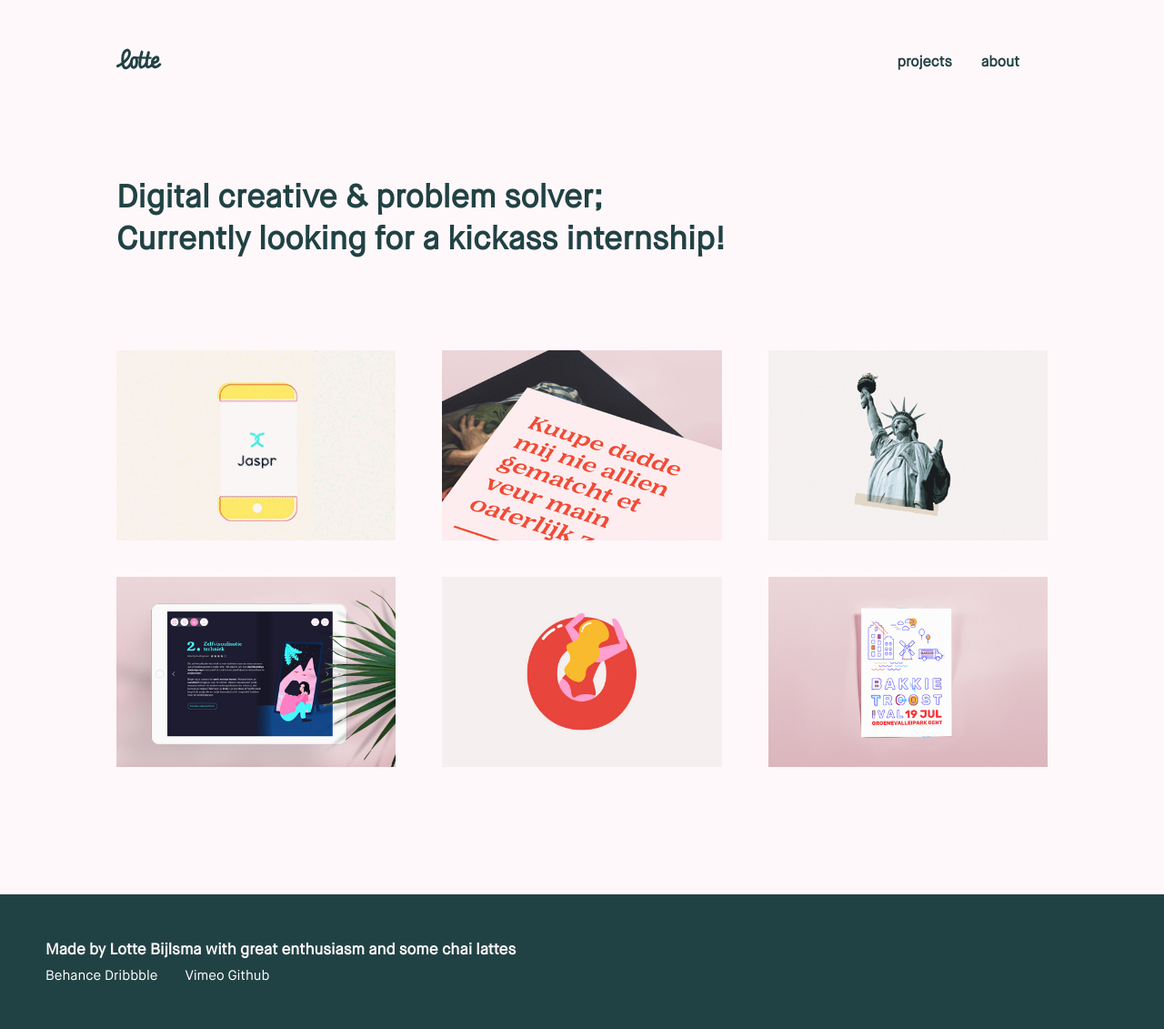
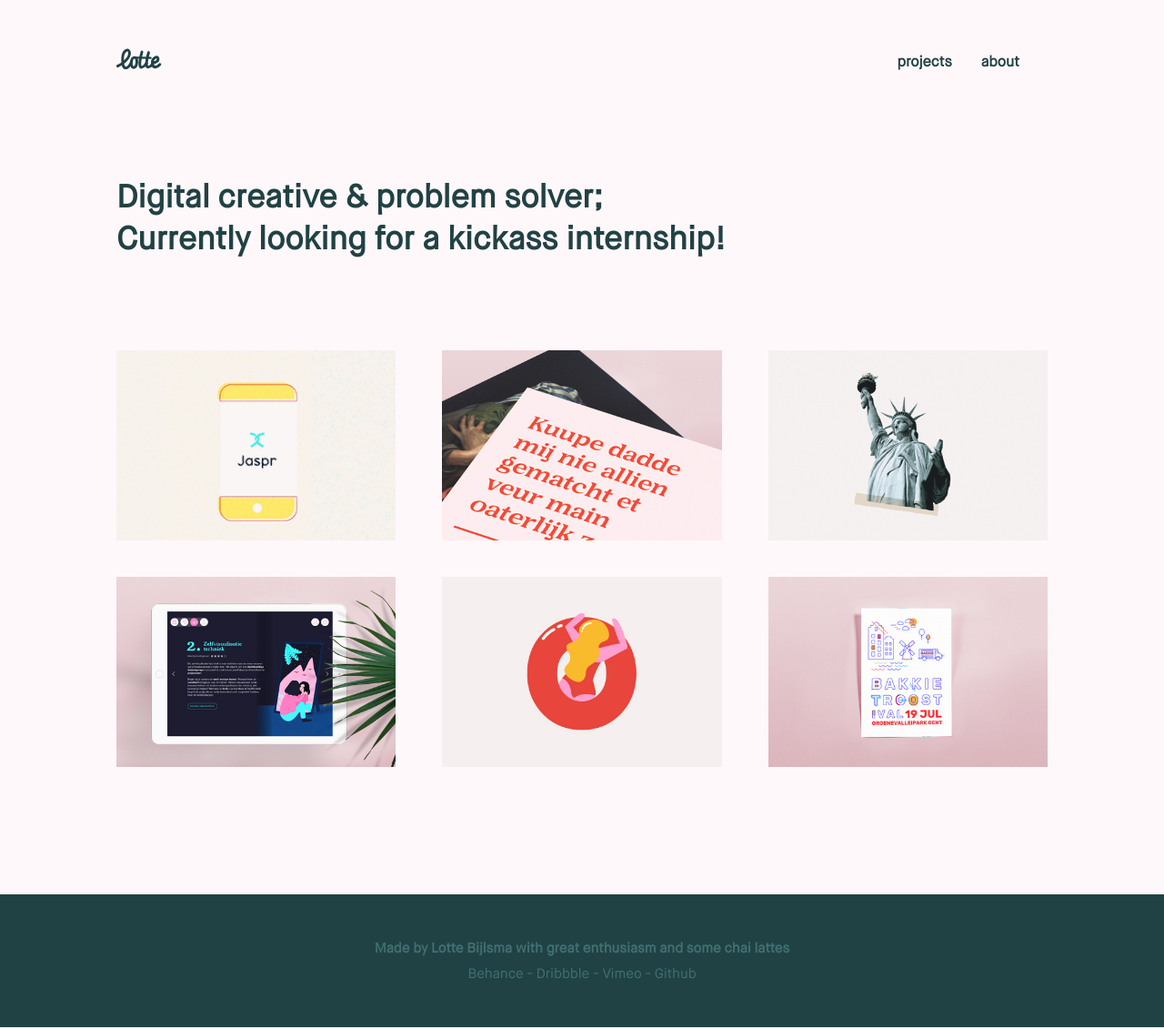
Before and after one commit to lottebijlsma/portfolio2017, a Jekyll site: the page built from index.html, in a window 1280 px wide. Shown: the whole page at 91% size. Built offline with Jekyll 4.4.1, drawn with Linux system fonts in a browser that asks for light colours.

Commit message:
:lipstick: fixed footer hooray

```diff
--- a/_includes/footer.html
+++ b/_includes/footer.html
@@ -1,85 +1,25 @@
 <footer class="footer">
-  <div class="footer-copyright footer-section text-container">
-    <h1 class="foot-txt">Made by Lotte Bijlsma with great enthusiasm and some chai lattes
-    </h1>
+  <div class="footer-section">
+    <h1 class="foot-txt">Made by Lotte Bijlsma with great enthusiasm and some chai lattes</h1>
   </div>
-  <div class="footer-section social-section">
-    <div class="socials">
+  <div class="footer-section">
     {% if site.site_theme.behance %}
       <a href="https://be.net/{{ site.site_theme.behance }}" target="_blank">
-          Behance
+        Behance -
       </a>
     {% endif %}
     {% if site.site_theme.dribble %}
       <a href="https://dribbble.com/{{ site.site_theme.dribble }}" target="_blank">
-          Dribbble
+        Dribbble -
       </a>
     {% endif %}
-    </div>
-    <div class="socials">
     {% if site.site_theme.vimeo %}
       <a href="https://vimeo.com/{{ site.site_theme.vimeo }}" target="_blank">
-          Vimeo
+        Vimeo -
       </a>
     {% endif %}
     <a href="https://github.com/lottebijlsma" target="_blank">
       Github
     </a>
   </div>
-  </div>
-  <!-- <div class="footer-social footer-section">
-    <h1 class="footer-title">Find me here</h1>
-    <div class="social-section">
-      <div class="socials">
-        {% if site.site_theme.behance %}
-          <a href="https://be.net/{{ site.site_theme.behance }}" target="_blank">
-            <p>Behance</p>
-          </a>
-        {% endif %}
-        {% if site.site_theme.dribble %}
-          <a href="https://dribbble.com/{{ site.site_theme.dribble }}" target="_blank">
-            <p>Dribbble</p>
-          </a>
-        {% endif %}
-        {% if site.site_theme.instagram %}
-          <a href="https://instagram.com/{{ site.site_theme.instagram }}" target="_blank">
-            <p>Instagram</p>
-          </a>
-        {% endif %}
-      </div>
-      <div class="socials">
-        {% if site.site_theme.vimeo %}
-          <a href="https://vimeo.com/{{ site.site_theme.vimeo }}" target="_blank">
-            <p>Vimeo</p>
-          </a>
-        {% endif %}
-        {% if site.site_theme.twitter %}
-          <a href="https://twitter.com/{{ site.site_theme.twitter }}" target="_blank">
-            <p>Twitter</p>
-          </a>
-        {% endif %}
-        <a href="https://github.com/lottebijlsma" target="_blank">
-          <p>Github</p>
-        </a>
-      </div>
-      <div class="socials">
-        <a href="https://pinterest.com/lottebijlsma199" target="_blank">
-          <p>Pinterest</p>
-        </a>
-        <a href="mailto:bijlsmalotte@gmail.com">
-          <p>E-mail</p>
-        </a>
-      </div>
-    </div>
-  </div>
-  <div class="footer-copyright footer-section text-container">
-    <h1 class="footer-title">Copyright</h1>
-    <h1 class="foot-txt">Made by Lotte Bijlsma with great enthusiasm and some
-      <div class="r-words">
-        <span>highlighters</span>
-        <span>chai</span>
-        <span>love</span>
-      </div>
-    </h1>
-  </div> -->
 </footer>
--- a/_sass/util/_vars.scss
+++ b/_sass/util/_vars.scss
@@ -1,8 +1,4 @@
 $bg-color: #FFF8FB;
-$main-red: #fc0d1b;
-$faded-red: #ff8482;
-$bleu-de-france: #3e85ff;
-//$steel-gray: #202533;
 $steel-gray: #214244;
 $cool-green: #075159;
 $main-pink: #407073;
--- a/css/main.scss
+++ b/css/main.scss
@@ -134,14 +134,12 @@ h3 { width: 100%; }
 
 .portfolio-block {
   margin-bottom: 4rem;
-  // background: rgba(200, 100, 153, 0.9);
 
   img {
     object-fit: cover;
     transition: all .5s;
     width: 24vw;
     height: 100%;
-    // mix-blend-mode: multiply;
 
     @media (max-width: 900px) {
       width: 38vw;
@@ -210,40 +208,33 @@ a:hover {
 .a-main-nav:visited,
 .a-main-nav:hover { color: $steel-gray; }
 
+.foot-txt {
+  font-size: 1.5rem;
+}
+
 .footer {
-  font-size: 1.4rem;
-  background: $steel-gray;
-  color: $bg-color;
   display: flex;
-  flex-flow: column nowrap;
-  justify-content: center;
+  flex-direction: column;
+  background-color: $steel-gray;
   padding: 5rem;
+  color: $main-pink;
   margin-top: 10rem;
-  overflow: hidden;
+  text-align: center;
+  font-size: 1.5rem;
 
   a:link,
   a:visited,
-  a:active { color: white; }
-}
+  a:active {
+    color: $main-pink;
 
-// .footer-section {
-//   max-width: 30rem;
-// }
-
-.social-section {
-  display: flex;
-  flex-flow: row nowrap;
+    &:hover {color: $cool-green;}
+   }
 }
 
 .socials {
   margin-right: 3rem;
   font-size: 1.5rem;
 }
-//
-// .foot-txt {
-//   font-size: 1.4rem;
-//   margin-top: 1rem;
-// }
 
 .footer-title {
   margin-bottom: 2rem;
```
Also changed, not shown: _layouts/about.html (+0 -34 lines). Lines whose indentation alone changed are shown as unchanged.
